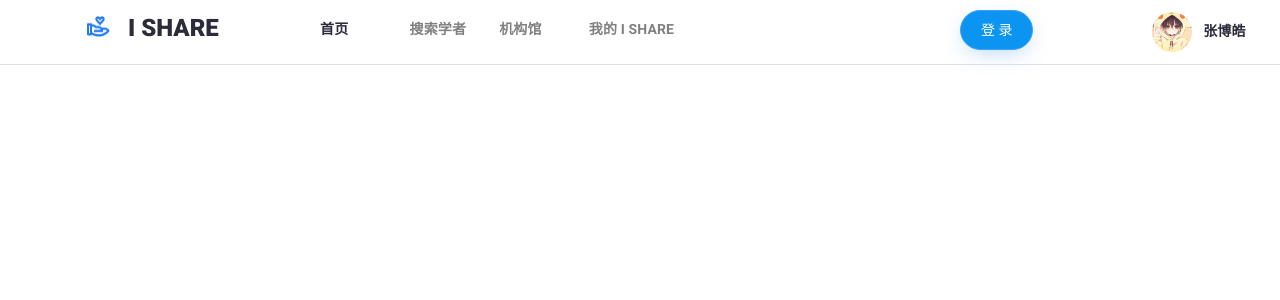
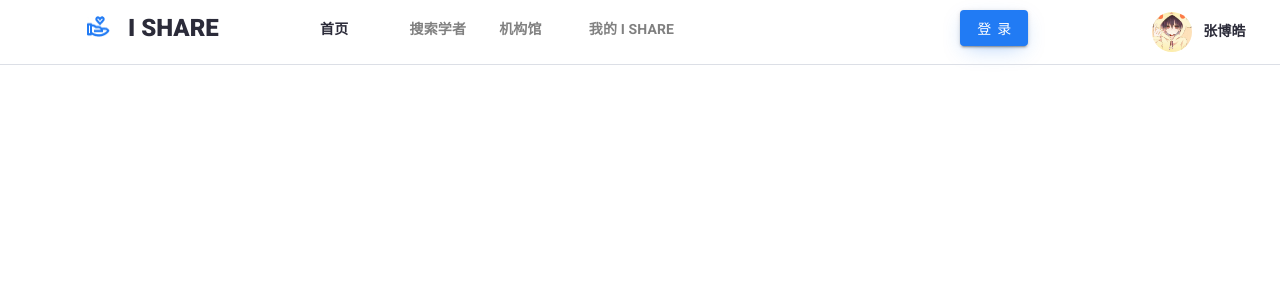
Before and after one commit to 2022autumn/frontend, a Vue app: page /topbar1 in a window 1280 px wide. Shown: the top 300 px of the page. Built offline with nearby package versions, Linux system fonts and the light colour scheme.

Commit message:
change button

```diff
--- a/package.json
+++ b/package.json
@@ -11,7 +11,7 @@
     "element-ui": "^2.15.10",
     "vue": "^2.6.14",
     "vue-router": "^3.5.1",
-    "vuetify": "^2.6.0",
+    "vuetify": "^2.6.12",
     "vuex": "^3.6.2"
   },
   "devDependencies": {
--- a/src/components/topbar1.vue
+++ b/src/components/topbar1.vue
@@ -8,7 +8,7 @@
     <div style="position: absolute;width: 57px;height:14px;left:32vw;top:2.7vh;font-style: normal;font-weight: 600;font-size: 14px;line-height: 14px;letter-spacing: 0.01em;color: grey;cursor: pointer" @click="which_page(2)">搜索学者</div>
     <div style="position: absolute;width: 57px;height:14px;left:39vw;top:2.7vh;font-style: normal;font-weight: 600;font-size: 14px;line-height: 14px;letter-spacing: 0.01em;color: grey;cursor: pointer" @click="which_page(3)">机构馆</div>
     <div style="position: absolute;width: 100px;height:14px;left:46vw;top:2.7vh;font-style: normal;font-weight: 600;font-size: 14px;line-height: 14px;letter-spacing: 0.01em;color: grey;cursor: pointer" @click="which_page(4)">我的 I SHARE</div>
-    <div style="position: absolute;border-radius: 25px;left:75vw;top:1.3vh;box-shadow: 0 7px 22px -6px rgba(33, 123, 244, 0.34);color: white"><el-button style="background-color: #0b95f1;border-radius: 25px" type="primary">登 录</el-button></div>
+    <div style="position: absolute; left:75vw;top:1.3vh;box-shadow: 0 7px 22px -6px rgba(33, 123, 244, 0.34);color: white"><v-btn style="background-color: #217BF4;" class="white--text">登 录</v-btn></div>
     <img src="../img/touxiang3.jpg" style="top: 1.5vh;width: 40px;height: 40px;border-radius: 50px;left: 90vw;position: absolute" alt="">
     <div style="position: absolute;width: 45px;height:14px;left:94vw;top:3vh;font-style: normal;font-weight: 600;font-size: 14px;line-height: 14px;letter-spacing: 0.01em;color: #2B2B39;">{{this.username}}</div>
     <div style="position: absolute;height: 5vh;width: 100vw;top:5vh"><el-divider></el-divider></div>
--- a/src/main.js
+++ b/src/main.js
@@ -5,7 +5,6 @@ import store from './store'
 import ElementUI from 'element-ui';
 import 'element-ui/lib/theme-chalk/index.css';
 import vuetify from './plugins/vuetify'
-
 Vue.use(ElementUI);
 Vue.config.productionTip = false
 
--- a/src/plugins/vuetify.js
+++ b/src/plugins/vuetify.js
@@ -1,7 +1,6 @@
 import Vue from 'vue';
 import Vuetify from 'vuetify/lib/framework';
-
-Vue.use(Vuetify);
-
+import 'vuetify/dist/vuetify.min.css'
+Vue.use(Vuetify)
 export default new Vuetify({
 });
```
